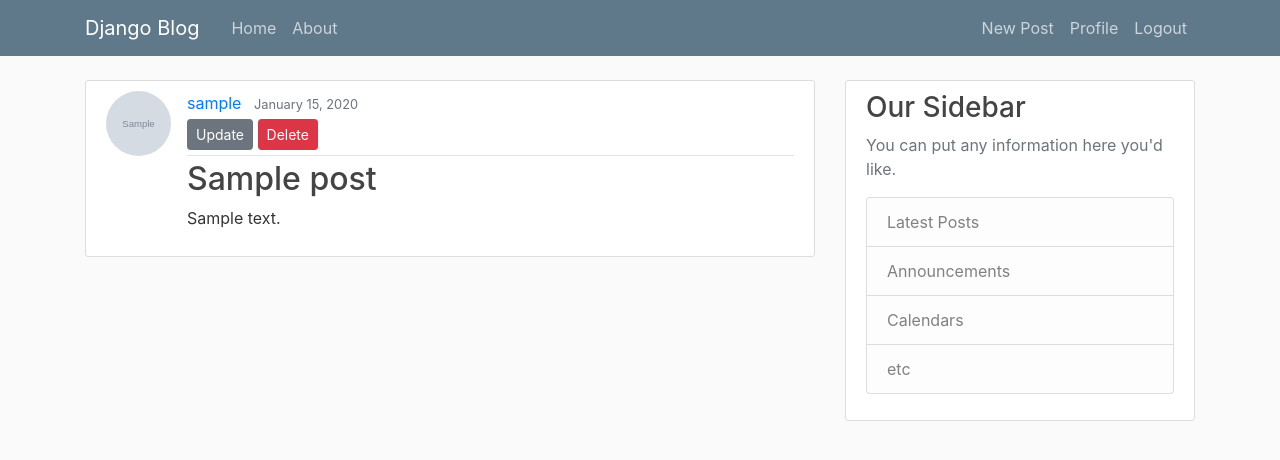
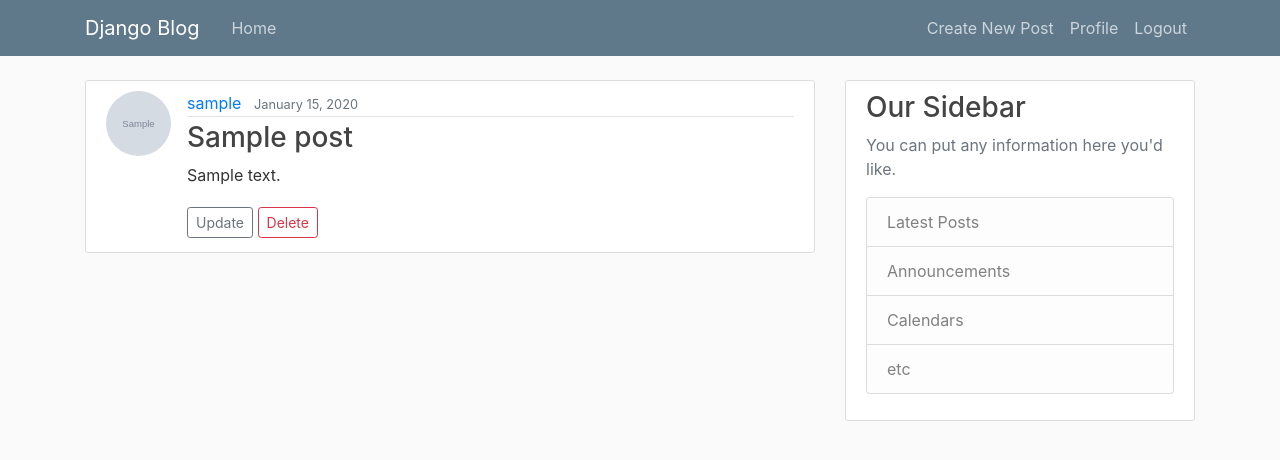
Before and after one commit to jashdeepnegi/myblogproject, a Django app: page /post/1/ in a window 1280 px wide. Shown: the top 460 px of the page. Run offline with Django 3.2, Linux system fonts and the light colour scheme; a user stored in the database is signed in; tables that the repository leaves empty hold one stand-in row (values such as "Sample post"); grey boxes marked "Sample" are stand-in pictures; some libraries are stand-ins or nearby versions.

Commit message:
remove about us page and changes styling

```diff
--- a/blog/templates/blog/base.html
+++ b/blog/templates/blog/base.html
@@ -27,12 +27,12 @@
             <div class="collapse navbar-collapse" id="navbarToggle">
               <div class="navbar-nav mr-auto">
                 <a class="nav-item nav-link" href="{% url 'blog-home' %}">Home</a>
-                <a class="nav-item nav-link" href="{% url 'blog-about' %}">About</a>
+                <!-- <a class="nav-item nav-link" href="{% url 'blog-about' %}">About</a> -->
               </div>
               <!-- Navbar Right Side -->
               <div class="navbar-nav">
                 {% if user.is_authenticated %}
-                  <a href="{% url 'post-create' %}" class="nav-item nav-link">New Post</a>
+                  <a href="{% url 'post-create' %}" class="nav-item nav-link">Create New Post</a>
                   <a class="nav-item nav-link" href="{% url 'profile' %}">Profile</a>
                   <a class="nav-item nav-link" href="{% url 'logout' %}">Logout</a>
                 {% else %}
--- a/blog/templates/blog/home.html
+++ b/blog/templates/blog/home.html
@@ -10,8 +10,9 @@
                 <a class="mr-2" href="{% url 'user-posts' post.author.username %}">{{ post.author }}</a>
                 <small class="text-muted">{{ post.date_posted|date:"F d, Y" }}</small>
             </div>
-            <h2><a class="article-title" href="{% url 'post-detail' post.id %}">{{ post.title }}</a></h2>
+            <h3><a class="article-title" href="{% url 'post-detail' post.id %}">{{ post.title }}</a></h3>
             <p class="article-content">{{ post.content }}</p>
+            <a class="btn btn-outline-primary" href="{% url 'post-detail' post.id %}" role="button">Read More</a>
         </div>
     </article>
     {% endfor %}
--- a/blog/templates/blog/post_detail.html
+++ b/blog/templates/blog/post_detail.html
@@ -8,15 +8,17 @@
         <div class="article-metadata">
             <a class="mr-2" href="{% url 'user-posts' post.author.username %}">{{ object.author }}</a>
             <small class="text-muted">{{ object.date_posted|date:"F d, Y" }}</small>
-            {% if object.author == user %}
-                <div>
-                    <a href="{% url 'post-update' object.id %}" class="btn btn-sm mt-1 mb-1 btn-secondary">Update</a>
-                    <a href="{% url 'post-delete' object.id %}" class="btn btn-sm mt-1 mb-1 btn-danger">Delete</a>
-                </div>
-            {% endif %}
+
         </div>
-        <h2 class="article-title">{{ object.title }}</h2>
+        <h3 class="article-title">{{ object.title }}</h3>
         <p class="article-content">{{ object.content }}</p>
+
+        {% if object.author == user %}
+            <div>
+                <a href="{% url 'post-update' object.id %}" class="btn btn-sm mt-1 mb-1 btn-outline-secondary">Update</a>
+                <a href="{% url 'post-delete' object.id %}" class="btn btn-sm mt-1 mb-1 btn-outline-danger">Delete</a>
+            </div>
+        {% endif %}
     </div>
 </article>
 
--- a/blog/templates/blog/user_posts.html
+++ b/blog/templates/blog/user_posts.html
@@ -1,7 +1,7 @@
 {% extends 'blog/base.html' %}
 
 {% block content %}
-    <h1 class="mb-3">Posts by {{ view.kwargs.username }} ({{ page_obj.paginator.count }})</h1>
+    <h2 class="mb-3">Posts by {{ view.kwargs.username }} ({{ page_obj.paginator.count }})</h2>
     {% for post in posts %}
 
     <article class="media content-section">
@@ -11,7 +11,7 @@
                 <a class="mr-2" href="{% url 'user-posts' post.author.username %}">{{ post.author }}</a>
                 <small class="text-muted">{{ post.date_posted|date:"F d, Y" }}</small>
             </div>
-            <h2><a class="article-title" href="{% url 'post-detail' post.id %}">{{ post.title }}</a></h2>
+            <h3><a class="article-title" href="{% url 'post-detail' post.id %}">{{ post.title }}</a></h3>
             <p class="article-content">{{ post.content }}</p>
         </div>
     </article>
```
